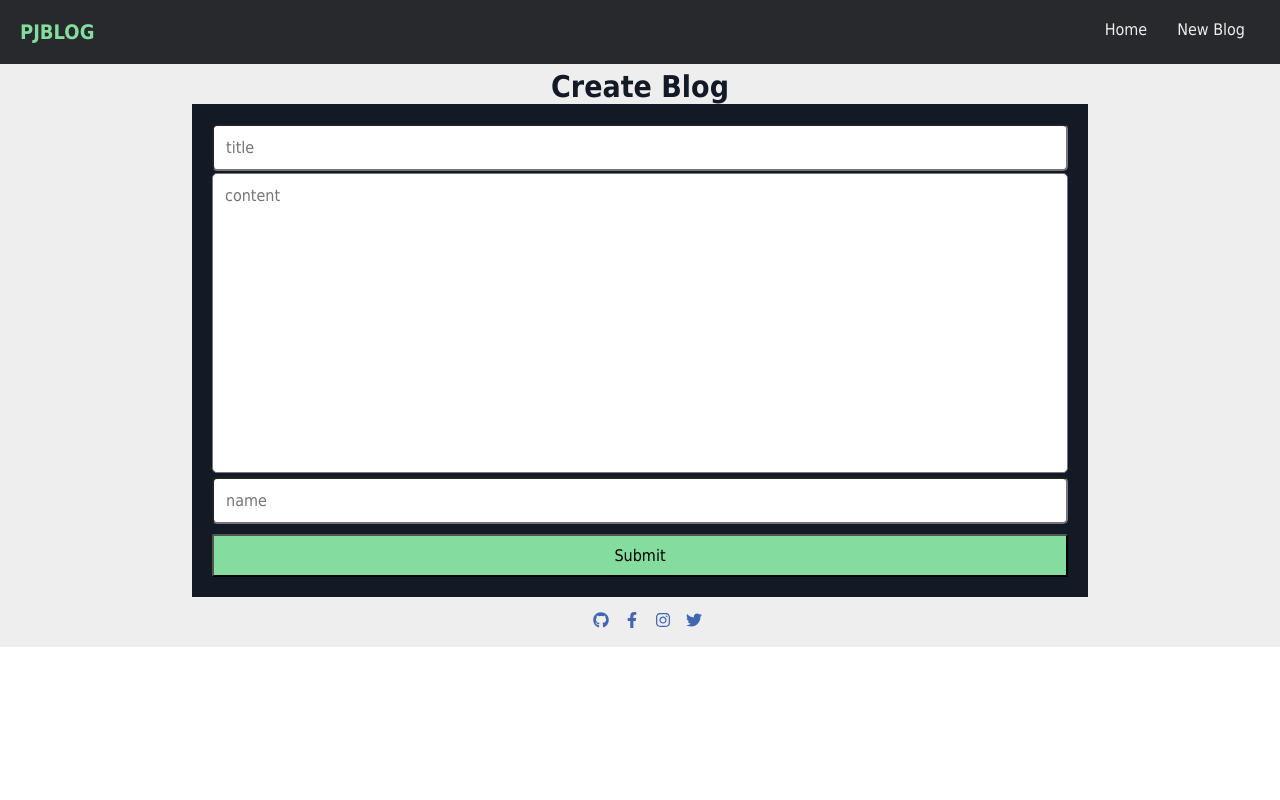
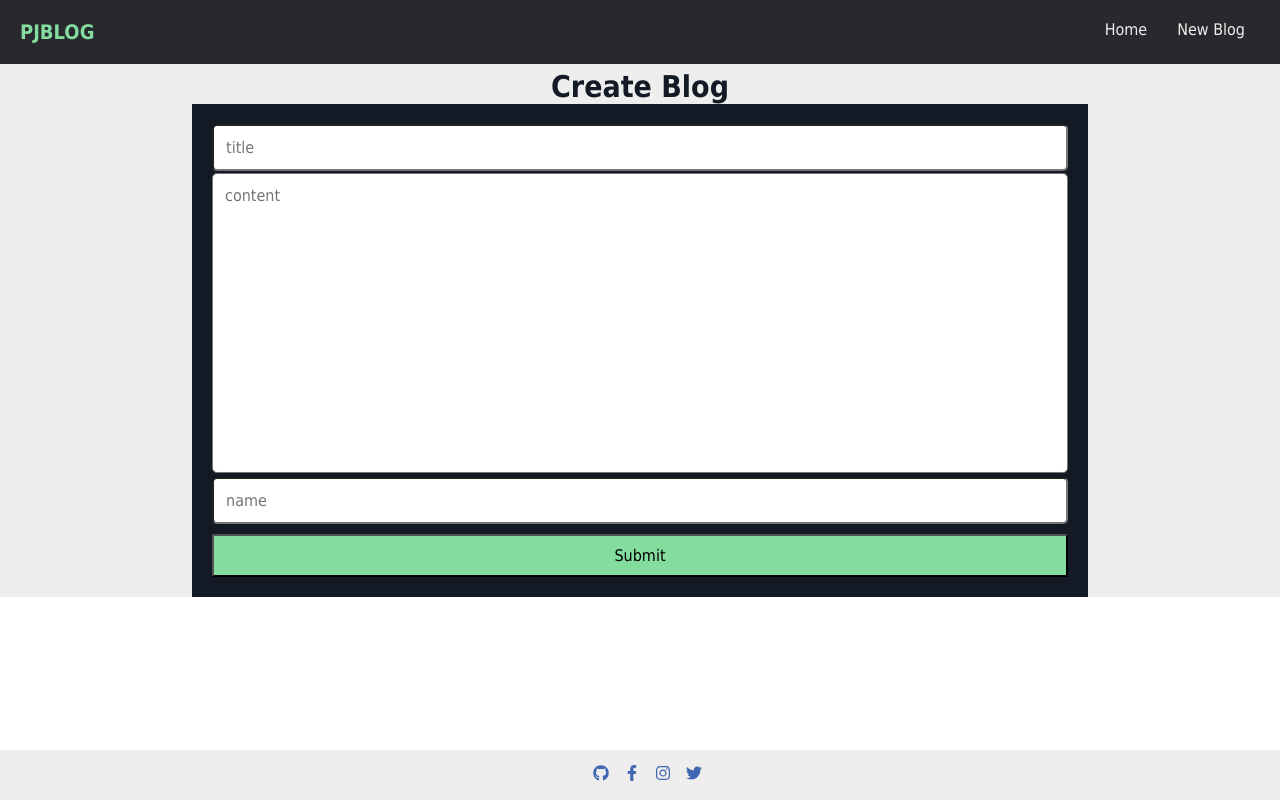
Before and after one commit to pjmiles/pjmiles-blog, a React (Create React App) app: page /create in a window 1280 px wide. Built offline with nearby package versions, Linux system fonts and the light colour scheme.

Commit message:
adjusted footer section

```diff
--- a/src/App.css
+++ b/src/App.css
@@ -210,8 +210,10 @@
   background: var(--light);
   color: var(--dark-alt);
   height: 50px;
-  /* position: sticky; */
-  /* bottom: 0; */
+  position: fixed;
+  bottom: 0;
+  left: 0;
+  width: 100%;
 }
 
 .footer {
```
